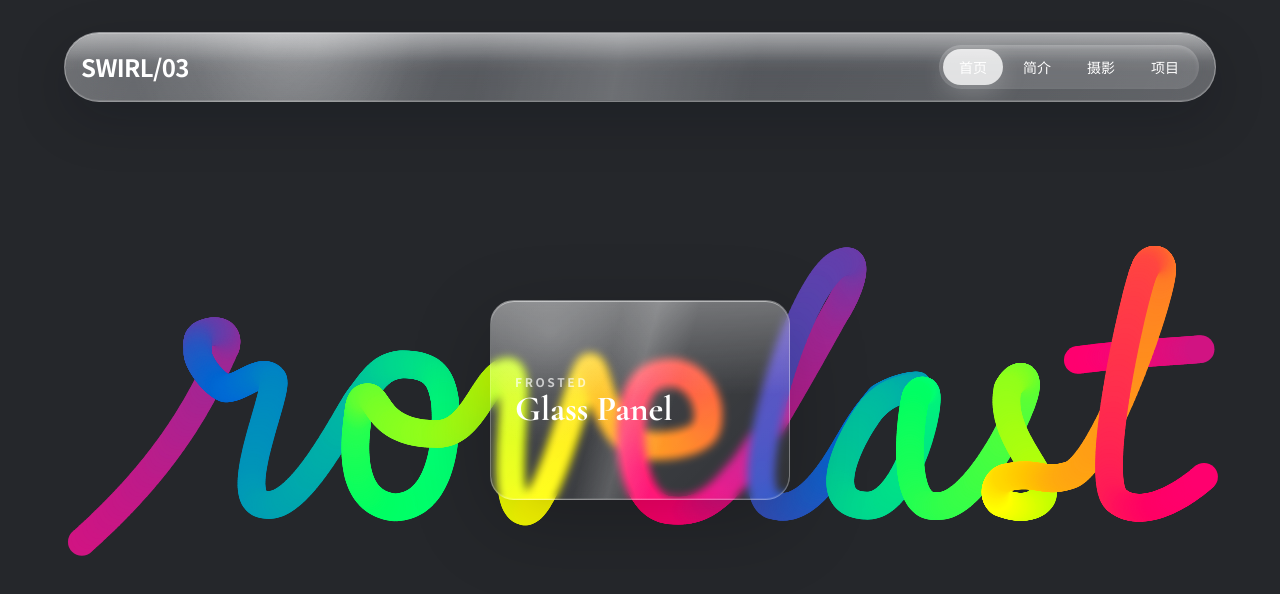
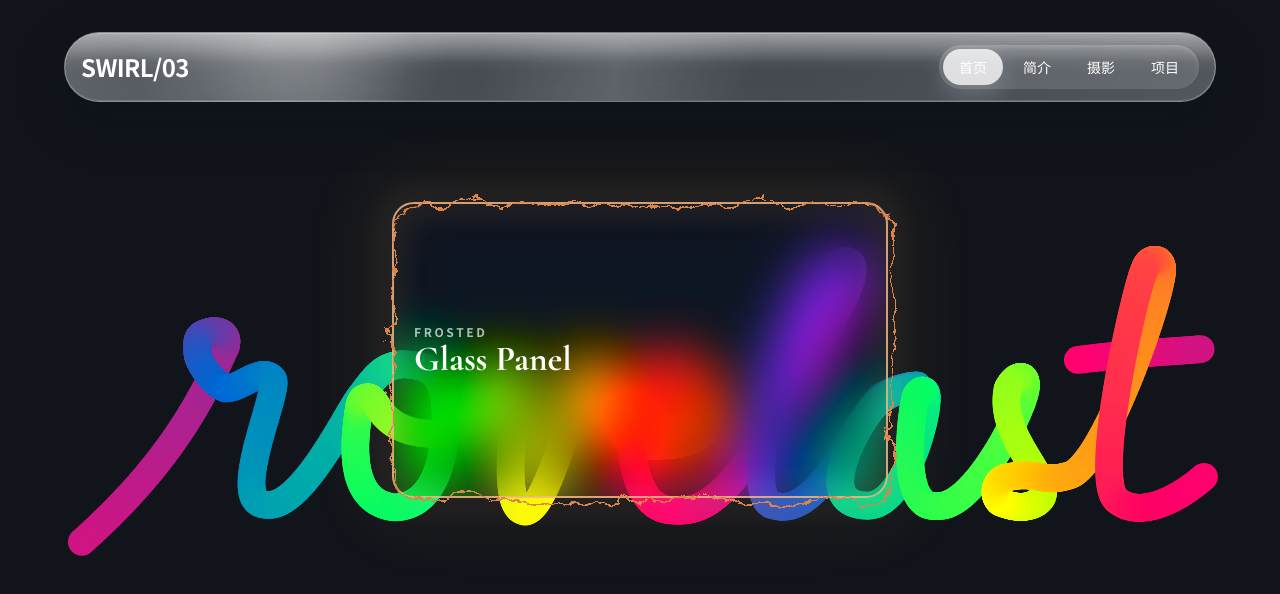
Before and after one commit to rover95/personal-website3.0, a Next.js app: page / in a window 1280 px wide. Shown: the top 594 px of the page. Built offline with nearby package versions, Linux system fonts and the light colour scheme.

Commit message:
电流边框

```diff
--- a/app/globals.css
+++ b/app/globals.css
@@ -80,42 +80,92 @@ a {
 }
 
 .frosted-glass-panel {
+  --electric-border-color: #dd8448;
+  --electric-light-color: #ffc184;
+  --electric-gradient-color: rgba(221, 132, 72, 0.28);
   position: absolute;
-  left: 50%;
-  top: 50%;
+  left: 0;
+  top: 0;
   z-index: 10;
-  width: 300px;
-  height: 200px;
-  transform: translate(-50%, -50%);
-  overflow: hidden;
-  border: 1px solid rgba(255, 255, 255, 0.3);
+  width: 500px;
+  height: 300px;
+  overflow: visible;
   border-radius: 24px;
-  background:
-    radial-gradient(circle at 20% 16%, rgba(255, 255, 255, 0.22), transparent 7rem),
-    linear-gradient(135deg, rgba(255, 255, 255, 0.18), rgba(255, 255, 255, 0.055));
-  box-shadow:
-    inset 0 1px 0 rgba(255, 255, 255, 0.48),
-    inset 0 -1px 0 rgba(255, 255, 255, 0.12),
-    0 24px 80px rgba(0, 0, 0, 0.22);
-  backdrop-filter: blur(28px) saturate(1.8);
-  -webkit-backdrop-filter: blur(28px) saturate(1.8);
+  /* background:
+    linear-gradient(-30deg, var(--electric-gradient-color), transparent 38%, var(--electric-gradient-color)),
+    rgba(10, 12, 16, 0.18);
+  box-shadow: 0 24px 80px rgba(0, 0, 0, 0.28); */
+  cursor: grab;
+  touch-action: none;
+  user-select: none;
+  will-change: transform;
+}
+
+.frosted-glass-panel:active {
+  cursor: grabbing;
 }
 
 .frosted-glass-panel::before {
   content: "";
   position: absolute;
+  inset: 2px;
+  z-index: 0;
+  border-radius: 22px;
+  border: 2px solid rgba(243, 186, 136, 0.84);
+  /* background: rgba(10, 12, 16, 0.1);
+  box-shadow:
+    inset 0 2px 0 rgba(255, 255, 255, 0.36),
+    inset 0 -2px 0 rgba(255, 255, 255, 0.08); */
+  backdrop-filter: blur(28px) saturate(2.2);
+  -webkit-backdrop-filter: blur(28px) saturate(2.2);
+}
+
+.electric-border-svg {
+  position: absolute;
+  width: 0;
+  height: 0;
+  overflow: hidden;
+}
+
+.electric-border-stroke,
+.electric-border-soft,
+.electric-border-shadow {
+  position: absolute;
   inset: 0;
-  z-index: 0;
+  z-index: 2;
   border-radius: inherit;
   pointer-events: none;
-  background:
-    linear-gradient(180deg, rgba(255, 255, 255, 0.28), transparent 48%),
-    linear-gradient(105deg, transparent 0 38%, rgba(255, 255, 255, 0.18) 48%, transparent 60%);
 }
+
+.electric-border-stroke {
+  border: 2px solid var(--electric-border-color);
+  filter: url("#home-electric-border");
+}
+
+.electric-border-soft {
+  border: 4px solid rgba(255, 193, 132, 0.75);
+  filter: blur(16px);
+  opacity: 0.75;
+}
+
+.electric-border-shadow {
+  inset: -12px;
+  z-index: -1;
+  border-radius: 32px;
+  /* background: linear-gradient(0deg, var(--electric-light-color), transparent 50%, var(--electric-border-color)); */
+  box-shadow:
+      0 0 6px rgba(249, 209, 169, 0.9),
+      0 0 16px rgba(244, 167, 90, 0.8),
+      0 0 28px rgba(243, 140, 71, 0.55),
+      0 0 36px rgba(241, 149, 87, 0.38);
+  filter: blur(28px);
+  opacity: 0.32;
+}
+
 
 .frosted-glass-panel-inner {
   position: relative;
-  z-index: 1;
+  z-index: 3;
   display: flex;
   height: 100%;
   flex-direction: column;
--- a/components/FrostedGlassPanel.tsx
+++ b/components/FrostedGlassPanel.tsx
@@ -1,13 +1,117 @@
-import type { CSSProperties } from "react";
+"use client";
 
-const frostedPanelStyle = {
-  WebkitBackdropFilter: "blur(4px) saturate(1.1)",
-  backdropFilter: "blur(4px) saturate(1.1)",
-} satisfies CSSProperties;
+import { useEffect, useRef, useState } from "react";
+
+const PANEL_WIDTH = 500;
+const PANEL_HEIGHT = 300;
+const INITIAL_TOP = 200;
+
+function clamp(value: number, min: number, max: number) {
+  return Math.min(Math.max(value, min), max);
+}
 
 export function FrostedGlassPanel() {
+  const panelRef = useRef<HTMLElement>(null);
+  const dragStartRef = useRef({
+    pointerId: -1,
+    pointerX: 0,
+    pointerY: 0,
+    panelX: 0,
+    panelY: 0,
+  });
+  const [position, setPosition] = useState({ x: 0, y: INITIAL_TOP });
+
+  useEffect(() => {
+    setPosition({
+      x: Math.max((window.innerWidth - PANEL_WIDTH) / 2, 0),
+      y: Math.min(INITIAL_TOP, Math.max(window.innerHeight - PANEL_HEIGHT, 0)),
+    });
+  }, []);
+
+  function handlePointerDown(event: React.PointerEvent<HTMLElement>) {
+    if (event.button !== 0) {
+      return;
+    }
+
+    event.preventDefault();
+    event.currentTarget.setPointerCapture(event.pointerId);
+    dragStartRef.current = {
+      pointerId: event.pointerId,
+      pointerX: event.clientX,
+      pointerY: event.clientY,
+      panelX: position.x,
+      panelY: position.y,
+    };
+  }
+
+  function handlePointerMove(event: React.PointerEvent<HTMLElement>) {
+    const dragStart = dragStartRef.current;
+
+    if (dragStart.pointerId !== event.pointerId) {
+      return;
+    }
+
+    const maxX = Math.max(window.innerWidth - PANEL_WIDTH, 0);
+    const maxY = Math.max(window.innerHeight - PANEL_HEIGHT, 0);
+
+    setPosition({
+      x: clamp(dragStart.panelX + event.clientX - dragStart.pointerX, 0, maxX),
+      y: clamp(dragStart.panelY + event.clientY - dragStart.pointerY, 0, maxY),
+    });
+  }
+
+  function handlePointerUp(event: React.PointerEvent<HTMLElement>) {
+    if (dragStartRef.current.pointerId !== event.pointerId) {
+      return;
+    }
+
+    dragStartRef.current.pointerId = -1;
+
+    if (event.currentTarget.hasPointerCapture(event.pointerId)) {
+      event.currentTarget.releasePointerCapture(event.pointerId);
+    }
+  }
+
   return (
-    <aside className="frosted-glass-panel" aria-label="Frosted glass panel" style={frostedPanelStyle}>
+    <aside
+      ref={panelRef}
+      className="frosted-glass-panel"
+      aria-label="Frosted glass panel"
+      style={{ transform: `translate3d(${position.x}px, ${position.y}px, 0)` }}
+      onPointerDown={handlePointerDown}
+      onPointerMove={handlePointerMove}
+      onPointerUp={handlePointerUp}
+      onPointerCancel={handlePointerUp}
+    >
+      <svg className="electric-border-svg" aria-hidden="true" focusable="false">
+        <defs>
+          <filter id="home-electric-border" colorInterpolationFilters="sRGB" x="-20%" y="-20%" width="140%" height="140%">
+            <feTurbulence type="turbulence" baseFrequency="0.02" numOctaves="8" result="noiseA" seed="1" />
+            <feOffset in="noiseA" dx="0" dy="0" result="offsetA">
+              <animate attributeName="dy" values="520;0" dur="5.5s" repeatCount="indefinite" calcMode="linear" />
+            </feOffset>
+            <feTurbulence type="turbulence" baseFrequency="0.02" numOctaves="8" result="noiseB" seed="1" />
+            <feOffset in="noiseB" dx="0" dy="0" result="offsetB">
+              <animate attributeName="dy" values="0;-520" dur="5.5s" repeatCount="indefinite" calcMode="linear" />
+            </feOffset>
+            <feTurbulence type="turbulence" baseFrequency="0.018" numOctaves="8" result="noiseC" seed="2" />
+            <feOffset in="noiseC" dx="0" dy="0" result="offsetC">
+              <animate attributeName="dx" values="360;0" dur="5.5s" repeatCount="indefinite" calcMode="linear" />
+            </feOffset>
+            <feTurbulence type="turbulence" baseFrequency="0.018" numOctaves="8" result="noiseD" seed="2" />
+            <feOffset in="noiseD" dx="0" dy="0" result="offsetD">
+              <animate attributeName="dx" values="0;-360" dur="5.5s" repeatCount="indefinite" calcMode="linear" />
+            </feOffset>
+            <feComposite in="offsetA" in2="offsetB" result="verticalNoise" />
+            <feComposite in="offsetC" in2="offsetD" result="horizontalNoise" />
+            <feBlend in="verticalNoise" in2="horizontalNoise" mode="color-dodge" result="combinedNoise" />
+            <feDisplacementMap in="SourceGraphic" in2="combinedNoise" scale="24" xChannelSelector="R" yChannelSelector="B" />
+          </filter>
+        </defs>
+      </svg>
+      <span className="electric-border-shadow" aria-hidden="true" />
+      <span className="electric-border-soft" aria-hidden="true" />
+      <span className="electric-border-stroke" aria-hidden="true" />
       <div className="frosted-glass-panel-inner">
         <p>FROSTED</p>
         <h2>Glass Panel</h2>
--- a/components/homeVisualConfig.ts
+++ b/components/homeVisualConfig.ts
@@ -1,7 +1,7 @@
 export const homeVisualConfig = {
   canvas: {
     // Homepage canvas backing color. Glass blur/refraction is only visible when there is contrast behind it.
-    backgroundColor: "#25272b",
+    backgroundColor: "#11151aff",
   },
   flowText: {
     // Larger values make the color gradient travel faster along the handwritten path.
--- a/package.json
+++ b/package.json
@@ -3,8 +3,11 @@
   "version": "0.1.0",
   "private": true,
   "scripts": {
-    "dev": "next dev",
+    "dev": "next dev --webpack",
+    "dev:clean": "npm run clean && next dev --webpack",
+    "dev:turbo": "next dev --turbo",
     "build": "next build",
+    "clean": "node -e \"require('fs').rmSync('.next',{recursive:true,force:true})\"",
     "start": "next start",
     "lint": "eslint ."
   },
```
